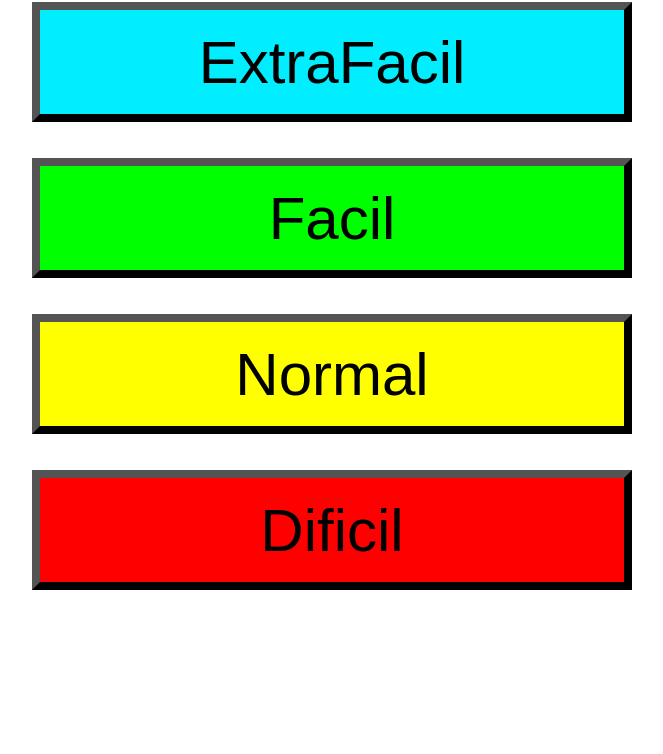
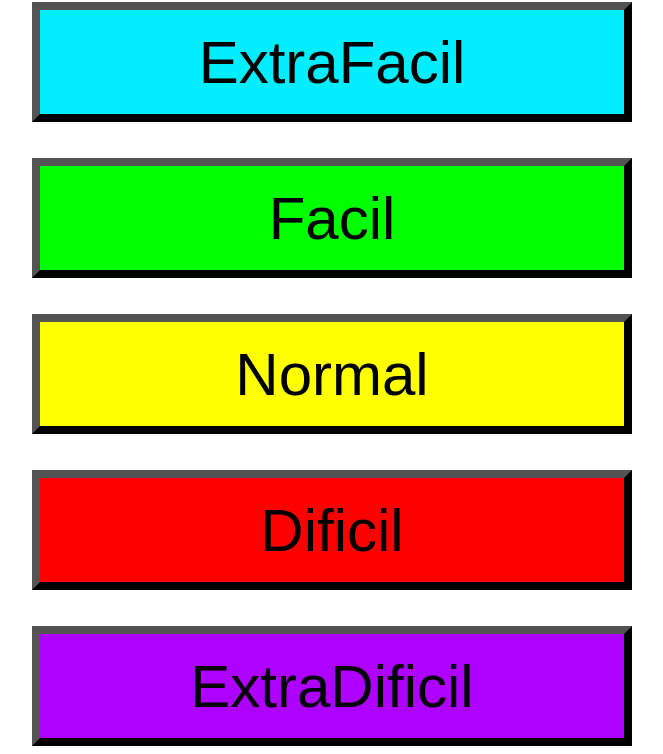
Before and after one commit to Leo2010github/Hangman, a plain HTML site: page index2.html in a window 1280 px wide. Shown: the part 70-824 px from the top of the page, without its empty margins (308-971 px from the left). Before the commit the page ends 800 px from the top, so only its background shows below. Drawn offline with Linux system fonts and the light colour scheme.

Commit message:
Add files via upload

```diff
--- a/index2.html
+++ b/index2.html
@@ -23,6 +23,10 @@
         <br>
         <br>
         <button onclick="Dificil()" class="D">Dificil</button>
+        <br>
+        <br>
+        <br>
+        <button onclick="ExtraDificil()" class="ED">ExtraDificil</button>
         <script src="1A.js"></script>
     </body>
     </html>
```
